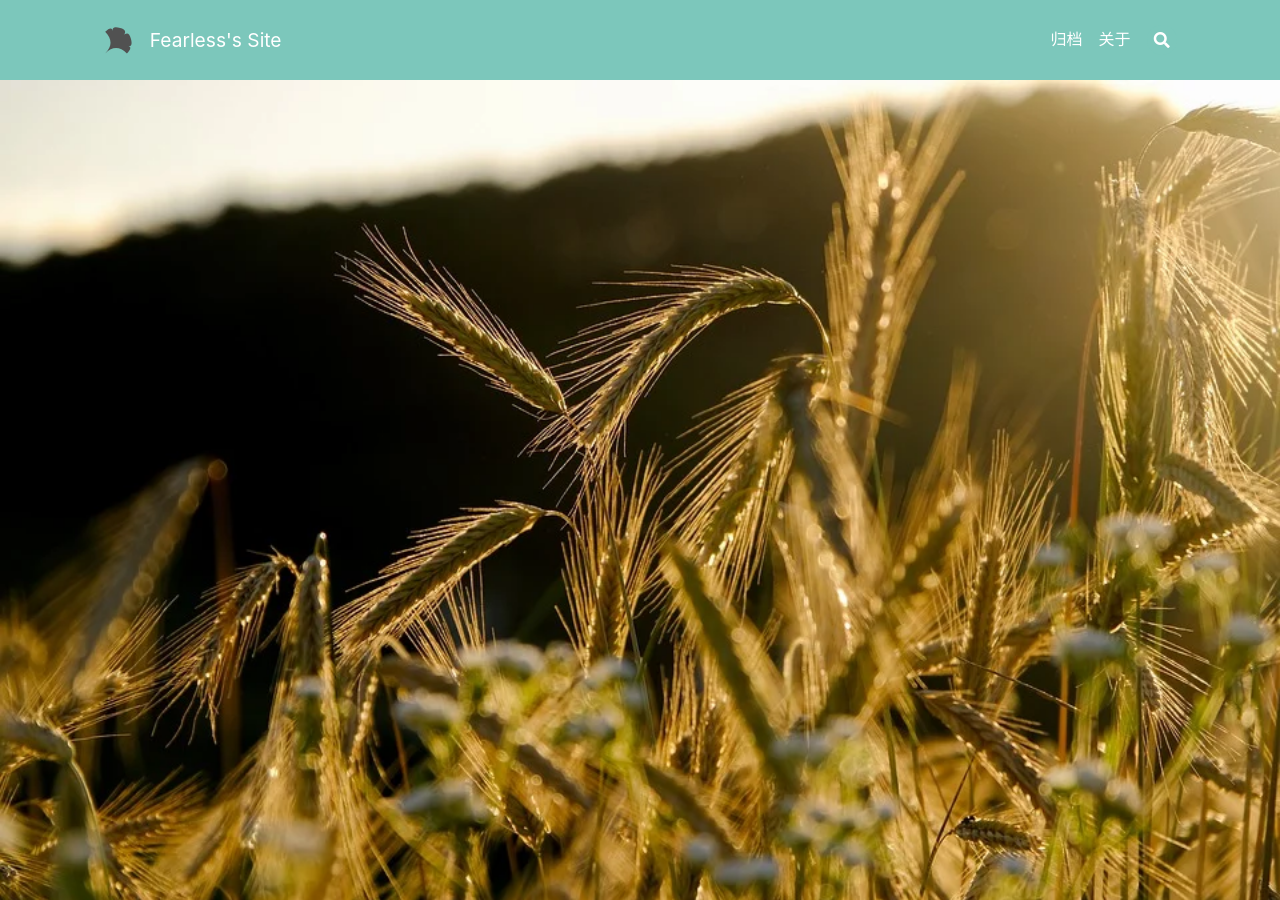
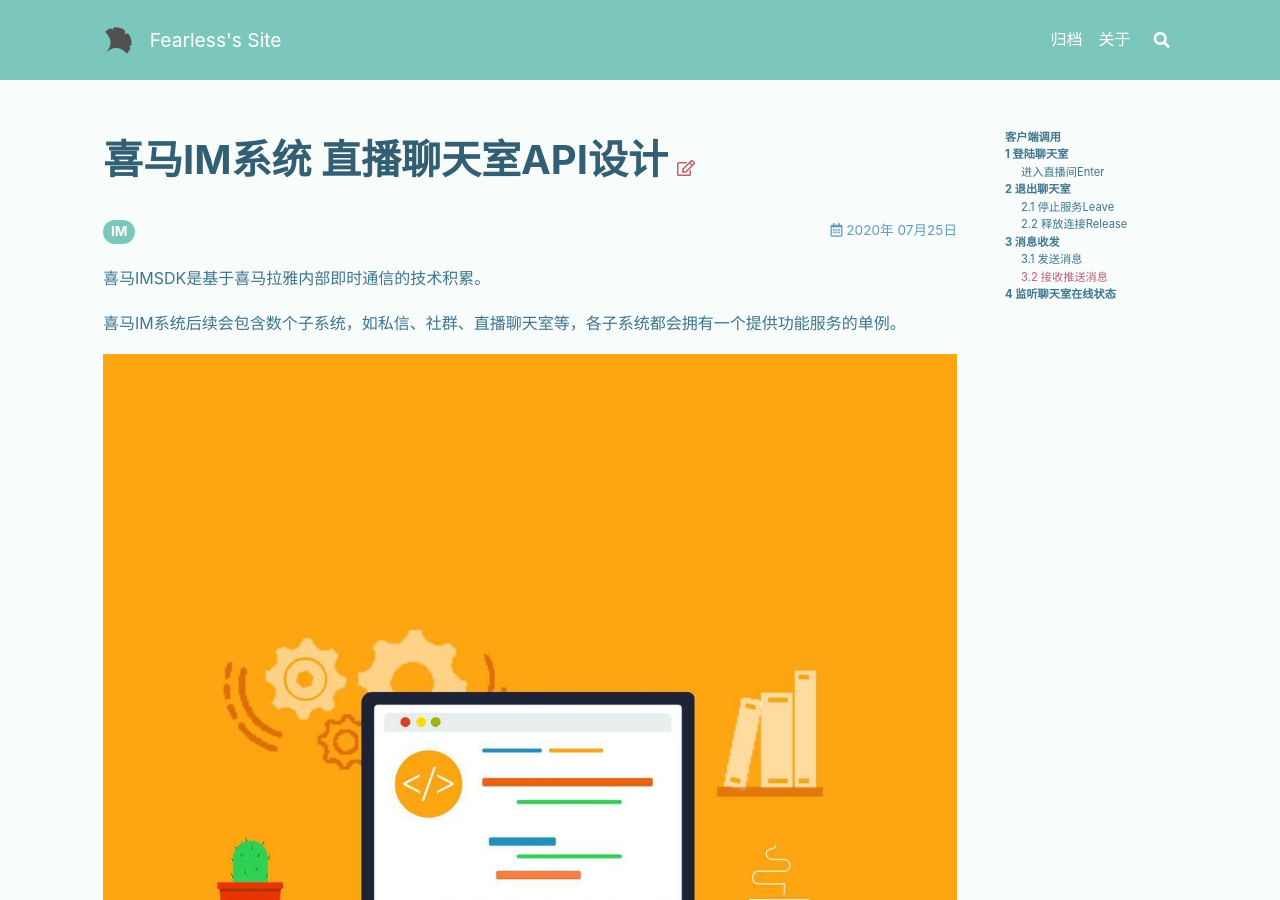
Before and after one commit to zhaowuwei/zhaowuwei.github.io, a Jekyll site: the page built from _posts/2020-07-25-imsdk-chatroom-design.md, in a window 1280 px wide and 900 px high. Built offline with Jekyll 4.4.1, drawn with Linux system fonts in a browser that asks for light colours; nearby versions of some CDN libraries.

Commit message:
[init] 初始化博客的个人信息

````diff
--- a/_posts/2020-07-25-imsdk-chatroom-design.md
+++ b/_posts/2020-07-25-imsdk-chatroom-design.md
@@ -4,14 +4,14 @@
 tags: IM
 article_header:
   type: cover
-  image:
-    src: /post_imgs/food.webp
 ---
 
 喜马IMSDK是基于喜马拉雅内部即时通信的技术积累。
 
+喜马IM系统后续会包含数个子系统，如私信、社群、直播聊天室等，各子系统都会拥有一个提供功能服务的单例。
 
-<img class="image image--sm" src="/post_imgs/img_computer.png"/>
+![电脑插图](/post_imgs/img_computer.png)
+
 
 <!--more-->
 
@@ -26,7 +26,6 @@
 XmIMClient.getService(IGroupChatService.class)//社群服务
 ```
 
-![电脑插图](/post_imgs/img_computer.png)
 
 由于IM系统的重构升级先由直播聊天室服务起步，本文只阐述直播聊天室相关的API设计。
 
````
